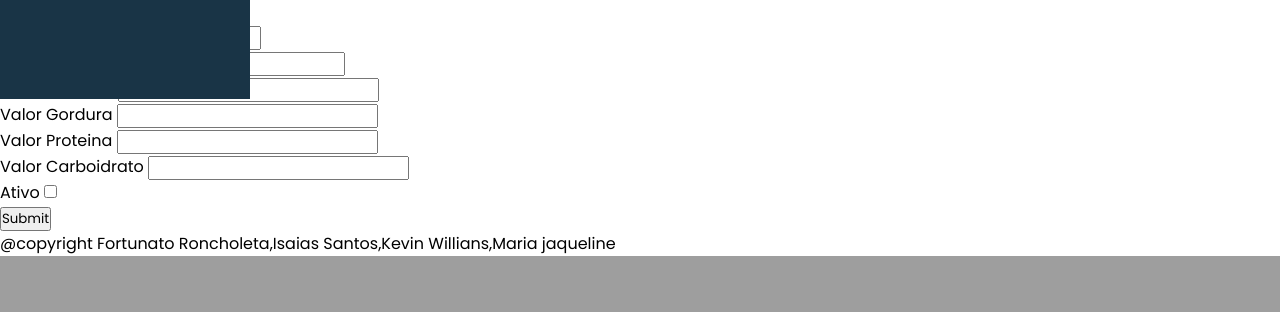
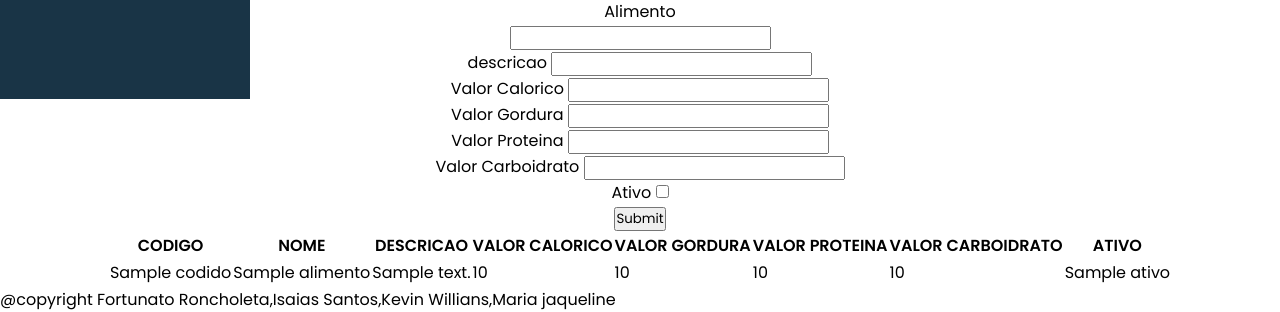
Before and after one commit to maria2122/Gestao-Fisico-Nutricional, a Flask app: template templates/Alimento.html in a window 1280 px wide. Shown: the part 801-1113 px from the top of the page. Before the commit the page ends 1057 px from the top, so only its background shows below. Run offline with Flask 2, Linux system fonts and the light colour scheme; the template is opened without the code that fills it: most values are stand-ins (such as "Sample title", 1, 10 or a date in 2020).

Commit message:
Alteração dos Campos da Tabela 1.0

```diff
--- a/main.py
+++ b/main.py
@@ -64,7 +64,7 @@ def alterar_atividadefisica():
 @app.route('/alimento')
 def alimento():
     lista = alimento_dao.listar()
-    return render_template('alimento.html')
+    return render_template('Alimento.html', alimentos = lista)
 
 @app.route('/cria_alimento', methods = ['POST', ])
 def cria_alimento():
@@ -81,7 +81,7 @@ def cria_alimento():
 
     alimento_dao.salvar(novo_alimento)
     lista = alimento_dao.listar()
-    return render_template('alimento.html')
+    return render_template('Alimento.html', alimentos = lista)
 
 @app.route('/alterar_alimento', methods=['POST', ])
 def alterar_alimento():
@@ -99,7 +99,7 @@ def alterar_alimento():
     alimento_dao.salvar(alimento_editado)
     lista = alimento_dao.listar()
 
-    return render_template('alimento.html')
+    return render_template('Alimento.html',  alimentos = lista)
 
 if __name__ == '__main__':
     app.run(debug=True)
--- a/static/2 - data record (SQLite).sql
+++ b/static/2 - data record (SQLite).sql
@@ -18,6 +18,9 @@ VALUES (5, "Filé de frango 100g","Filé de frango 100g",101,0,0,0,1);
 
 INSERT INTO alimento(id, nome, descricao, valor_calorico, valor_gordura, valor_proteina, valor_carboidrato, ativo)
 VALUES (6, "Filé-mignon 100g","Filé-mignon 100g",140,0,0,0,1);
+
+INSERT INTO alimento(id, nome, descricao, valor_calorico, valor_gordura, valor_proteina, valor_carboidrato, ativo)
+VALUES (7, "Contra-filé 100g","Contra-filé 100g",120,0,0,0,1);
 
 --------------------------------------------------------------------------------
 -- Cardapio --------------------------------------------------------------------
--- a/templates/Alimento.html
+++ b/templates/Alimento.html
@@ -1,13 +1,14 @@
-   {% extends "Template.html"%}
-    {% block conteudo %}
+{% extends "Template.html"%}
+{% block conteudo %}
+<center>
 <div>
-    <form>
+    <form action="/cria_alimento" method="POST">
         <label>Alimento</label>
         <br>
         <input type="text" name="nome" id="nome">
-    <br>
+        <br>
         <label>descricao</label>
-        <input type="text"  name="descricao" id="descricao">
+        <input type="text" name="descricao" id="descricao">
         <br>
         <label>Valor Calorico</label>
         <input type="number" name="valor_calorico" id="valor_calorico">
@@ -22,12 +23,42 @@
         <input type="number" name="valor_carboidrato" id="valor_carboidrato">
         <br>
         <label>Ativo</label>
-        <input type="checkbox"  value="1" name="ativo" id="Ativo">
+        <input type="checkbox" value="1" name="ativo" id="Ativo">
         <br>
         <input type="submit" name="submit" id="enviar">
-     </form>
+    </form>
+    <table>
+        <thead>
+            <tr>
+                <th>CODIGO</th>
+                <th>NOME</th>
+                <th>DESCRICAO</th>
+                <th>VALOR CALORICO</th>
+                <th>VALOR GORDURA</th>
+                <th>VALOR PROTEINA</th>
+                <th>VALOR CARBOIDRATO</th>
+                <th>ATIVO</th>
+            </tr>
+        </thead>
+        <tbody>
+            {% for alimento in alimentos %}
+            <tr>
+                <td>{{alimento.codido}}</td>
+                <td>{{alimento.nome}}</td>
+                <td>{{alimento.descricao}}</td>
+                <td>{{alimento.valor_calorico}}</td>
+                <td>{{alimento.valor_gordura}}</td>
+                <td>{{alimento.valor_proteina}}</td>
+                <td>{{alimento.valor_carboidrato}}</td>
+                <td>{{alimento.ativo}}</td>
+            </tr>
+            {% endfor %}
+        </tbody>
+    </table>
+</div>
+<script>
+    //teste script
 
-</div>
-
-
+</script>
+</center>
 {%endblock %}
```
Also changed, not shown: dbgestaofisiconutricional.db.
